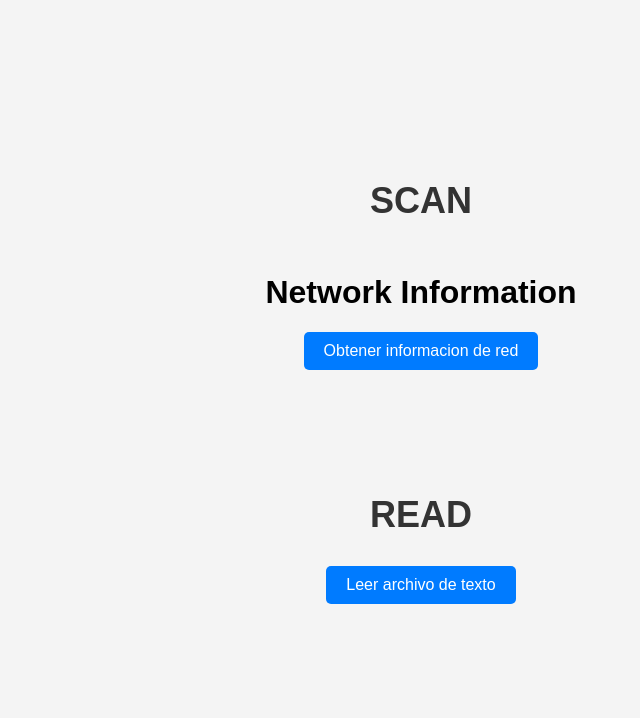
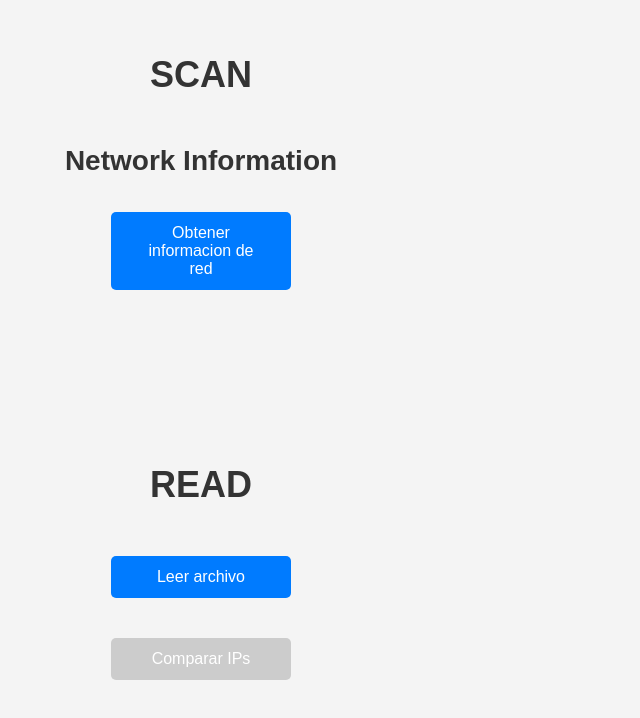
Before and after one commit to juanignacioolmedo/network-scanner, a React (Create React App) app in the folder frontend/: page / in a window 1280 px wide. Shown: the top 718 px of the page, without its empty margins (219-859 px from the left). Built offline with nearby package versions, Linux system fonts and the light colour scheme.

Commit message:
Actualizar H2O.ini, App.css y 2 más archivos...

```diff
--- a/frontend/src/App.css
+++ b/frontend/src/App.css
@@ -6,26 +6,42 @@ body {
   padding: 0;
   display: flex;
   justify-content: center;
-  align-items: center;
+  align-items: flex-start; /* Alinea al principio */
+  flex-direction: column;
   height: 100vh;
+  padding-top: 20px; /* Añadir un espacio superior */
 }
 
+/* Contenedor principal */
 div {
   padding: 20px;
   display: flex;
   flex-direction: column;
   align-items: center;
+  width: 100%;
+  max-width: 800px; /* Limita el ancho del contenido */
 }
 
+/* Contenedor de los botones */
+.buttons-container {
+  display: flex;
+  justify-content: center;
+  gap: 30px; /* Espacio entre los botones */
+  margin-bottom: 30px; /* Espacio entre botones y resultados */
+}
+
+/* Estilo de los botones */
 button {
   background-color: #007bff;
   color: white;
   border: none;
-  padding: 10px 20px;
+  padding: 12px 25px;
   cursor: pointer;
   font-size: 16px;
   border-radius: 5px;
   transition: background-color 0.3s;
+  width: 150px; /* Establecer un ancho fijo para los botones */
+  text-align: center; /* Centra el texto en el botón */
 }
 
 button:hover {
@@ -37,27 +53,59 @@ button:disabled {
   cursor: not-allowed;
 }
 
-/* Header styles */
-h1 {
-  color: #333;
-  font-size: 32px; /* Bigger header size */
-  margin-bottom: 20px;
-}
-
-/* Section styles */
+/* Resultados */
 .result-container {
   background-color: #fff;
-  padding: 15px;
-  border-radius: 5px;
+  padding: 20px;
+  border-radius: 8px;
   box-shadow: 0 0 10px rgba(0, 0, 0, 0.1);
-  text-align: center; /* Center content */
+  text-align: center;
+  width: 100%; /* Asegura que ocupe el ancho del contenedor */
+  max-width: 700px; /* Limita el ancho máximo */
+  margin-top: 20px; /* Separación entre los botones y los resultados */
 }
 
 .result-item {
+  font-size: 18px;
   margin: 10px 0;
+}
+
+/* Estilos de error */
+.error {
+  color: red;
+  font-weight: bold;
+}
+
+/* Estilo del título */
+h1 {
+  color: #333;
+  font-size: 28px;
+  margin-bottom: 15px;
+}
+
+/* Contenedor de los botones de "Scan" y "Read" */
+.buttons-container {
+  display: flex;
+  justify-content: space-between;
+  width: 100%;
+  gap: 20px; /* Separación entre botones */
+  max-width: 750px; /* Limita el ancho máximo de los botones */
+}
+
+/* Estilo de los botones cuando están juntos */
+button {
+  width: 180px;
   font-size: 16px;
 }
 
-.error {
-  color: red;
+/* Contenedores de resultados deben ser iguales */
+.scan-result-container, .read-result-container {
+  background-color: #fff;
+  padding: 20px;
+  border-radius: 8px;
+  box-shadow: 0 0 10px rgba(0, 0, 0, 0.1);
+  width: 100%;
+  max-width: 700px;
+  margin-top: 20px;
+  text-align: center;
 }
--- a/frontend/src/App.js
+++ b/frontend/src/App.js
@@ -1,4 +1,5 @@
 import React, { useState } from 'react';
+import './App.css'; // Asegúrate de importar el archivo de estilos
 
 function App() {
   const [serverIpAddress, setServerIpAddress] = useState('');
@@ -6,8 +7,9 @@ function App() {
   const [urlDeDescarga, setUrlDescarga] = useState('');
   const [dataSource, setDataSource] = useState('');
   const [loading, setLoading] = useState(false);
+  const [scanIpAddress, setScanIpAddress] = useState('');
+  const [isFileRead, setIsFileRead] = useState(false); // Nuevo estado para verificar si el archivo fue leído
 
-  // Function to handle timeout for the fetch request
   const fetchWithTimeout = (url, options, timeout) => {
     const controller = new AbortController();
     const signal = controller.signal;
@@ -27,46 +29,64 @@ function App() {
       });
   };
 
-  // Function to fetch devices when the button is clicked
   const fetchDevices = async () => {
-    // Limpiar los resultados anteriores antes de comenzar el fetch
     setServerIpAddress('');
     setUrlDescarga('');
     setDataSource('');
     setShowFileContent(false);
-
-    setLoading(true); // Iniciar el estado de carga
+    setLoading(true);
 
     try {
-      const parsedData = await fetchWithTimeout('http://localhost:3002/scan', { method: 'GET' }, 10000); // 10 seconds timeout
-      setShowFileContent(true);
+      const parsedData = await fetchWithTimeout('http://localhost:3002/scan', { method: 'GET' }, 10000);
+      setScanIpAddress(parsedData["DESCARGAS"]["IP_SERVER"]);
       setServerIpAddress(parsedData["DESCARGAS"]["IP_SERVER"]);
       setUrlDescarga(parsedData["DESCARGAS"]["URL_DESCARGA"]);
       setDataSource(parsedData["ENTRADA"]["DATASOURCE"]);
+      setShowFileContent(true);
+      setIsFileRead(true); // Marca el archivo como leído
     } catch (err) {
       alert(err.message || 'Failed to fetch devices');
     } finally {
-      setLoading(false); // Detener el estado de carga después de completar la solicitud
+      setLoading(false);
+    }
+  };
+
+  const compareIps = () => {
+    // Verificar si ambas IPs están definidas y si ambas lecturas se han hecho
+    if (!scanIpAddress || !dataSource || !isFileRead) {
+      alert("Primero debe obtener la información de la red y leer el archivo.");
+      return;
+    }
+
+    if (scanIpAddress === dataSource) {
+      alert("¡Todo está bien! Las IPs coinciden.");
+    } else {
+      alert("Las IPs no coinciden.");
     }
   };
 
   return (
-    <div>
-      <button onClick={fetchDevices} disabled={loading}>
-        {loading ? 'Cargando...' : 'Leer archivo de texto'}
-      </button>
+    <div className="app-container">
 
-      {/* Mostrar el mensaje de carga si la solicitud está en proceso */}
-      {loading && <p>Cargando datos, por favor espere...</p>}
+      <div className="buttons-container">
+        <button onClick={fetchDevices} disabled={loading}>
+          {loading ? 'Cargando...' : 'Leer archivo'}
+        </button>
 
-      {/* Mostrar el contenido solo después de que la lectura haya terminado */}
-      {showFileContent && (
-        <div>
-          <div>{serverIpAddress}</div>
-          <div>{urlDeDescarga}</div>
-          <div>{dataSource}</div>
-        </div>
-      )}
+        <button onClick={compareIps} disabled={!showFileContent || !isFileRead}>
+          Comparar IPs
+        </button>
+      </div>
+
+      <div className="results-container">
+        {showFileContent && (
+          <div className="result-container">
+            <div><strong>IP del servidor:</strong> {serverIpAddress}</div>
+            <div><strong>URL de descarga:</strong> {urlDeDescarga}</div>
+            <div><strong>Datasource:</strong> {dataSource}</div>
+          </div>
+        )}
+      </div>
     </div>
   );
 }
--- a/frontend/src/Scan.js
+++ b/frontend/src/Scan.js
@@ -44,11 +44,13 @@ function Scan() {
   };
 
   return (
-    <div>
+    <div className='scan-container'>
       <h1>Network Information</h1>
-      <button onClick={fetchNetworkInfo} disabled={loading}>
-        {loading ? 'Cargando...' : 'Obtener informacion de red'}
-      </button>
+      <div className="buttons-container">
+        <button onClick={fetchNetworkInfo} disabled={loading}>
+          {loading ? 'Cargando...' : 'Obtener informacion de red'}
+        </button>
+      </div>
 
       {loading && <p>Cargando informacion de red...</p>}
       {error && <p className="error">Error: {error}</p>}
```
Also changed, not shown: 1 other file (tests, documents, lock files or other folders).
